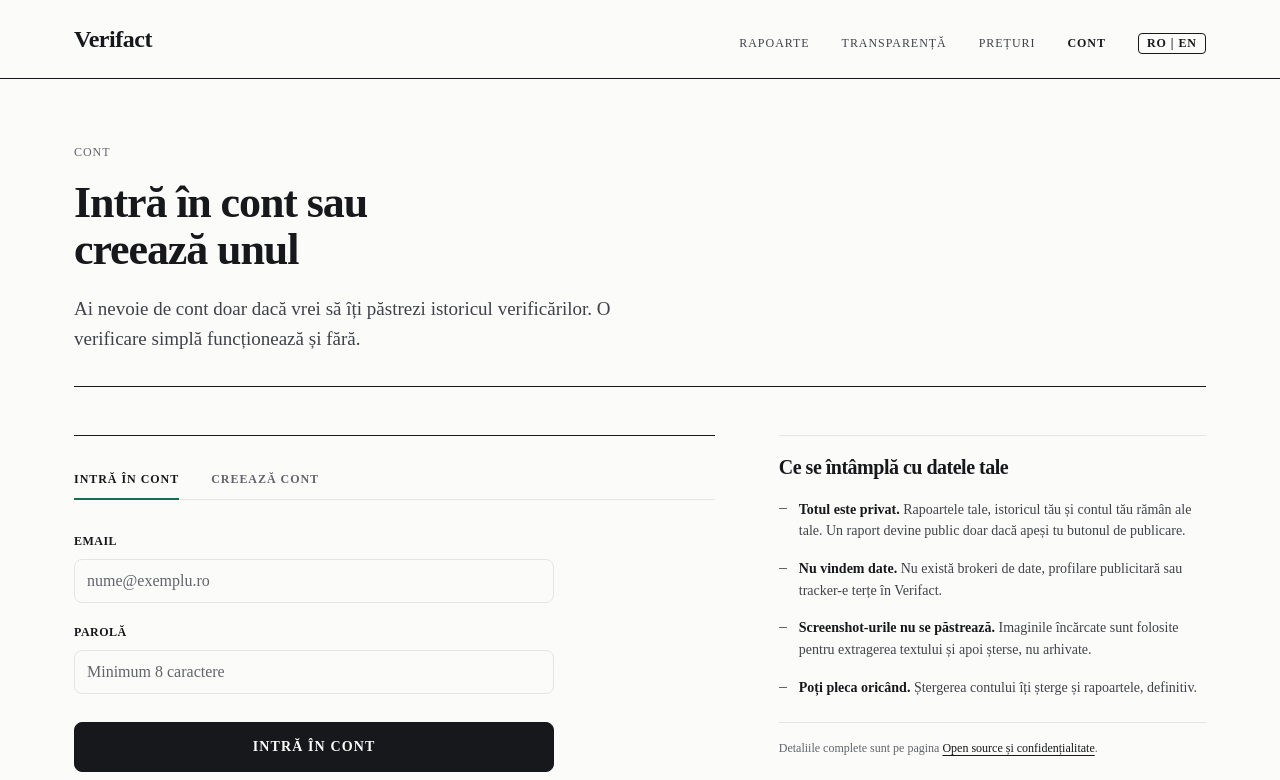
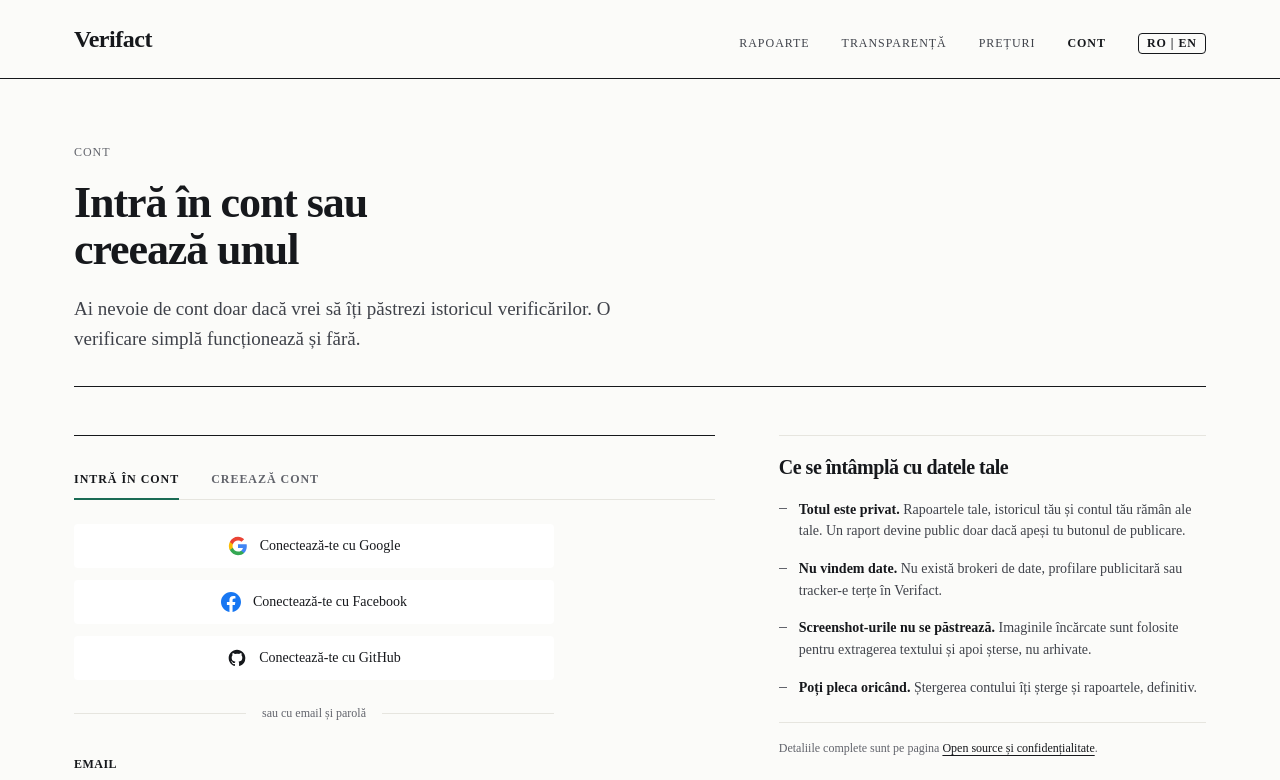
Before and after one commit to Seby2005/Verifact, a Next.js app: page /cont in a window 1280 px wide. Shown: the top 780 px of the page. Built offline with nearby package versions, Linux system fonts and the light colour scheme; no server answers.

Commit message:
feat: adauga autentificare OAuth prin Google, Facebook si GitHub

```diff
--- a/src/components/auth/AuthPanel/AuthPanel.module.css
+++ b/src/components/auth/AuthPanel/AuthPanel.module.css
@@ -110,3 +110,66 @@
   gap: var(--space-4);
   margin-top: var(--space-6);
 }
+
+/* Social Authentication ---------------------------------------------------- */
+
+.socialButtons {
+  display: flex;
+  flex-direction: column;
+  gap: var(--space-3);
+  margin-top: var(--space-6);
+  max-width: 30rem;
+}
+
+.socialButton {
+  display: inline-flex;
+  align-items: center;
+  justify-content: center;
+  gap: var(--space-3);
+  width: 100%;
+  padding: var(--space-3) var(--space-4);
+  font-family: var(--font-family-sans);
+  font-size: var(--font-size-body-sm);
+  font-weight: var(--font-weight-medium);
+  color: var(--color-ink);
+  background-color: var(--color-surface);
+  border: var(--border-width-standard) solid var(--color-rule-hairline);
+  border-radius: var(--border-radius-button, 4px);
+  cursor: pointer;
+  transition: background-color 0.15s ease, border-color 0.15s ease;
+}
+
+.socialButton:hover {
+  background-color: var(--color-surface-hover, #f8f9fa);
+  border-color: var(--color-rule);
+}
+
+.socialButton:focus-visible {
+  outline: 2px solid var(--color-accent);
+  outline-offset: 2px;
+}
+
+.socialIcon {
+  width: 1.25rem;
+  height: 1.25rem;
+  flex-shrink: 0;
+}
+
+.socialDivider {
+  display: flex;
+  align-items: center;
+  gap: var(--space-4);
+  margin-top: var(--space-6);
+  max-width: 30rem;
+  font-size: var(--font-size-caption);
+  color: var(--color-ink-muted);
+  text-transform: lowercase;
+}
+
+.socialDivider::before,
+.socialDivider::after {
+  content: '';
+  flex: 1;
+  height: 1px;
+  background-color: var(--color-rule-hairline);
+}
--- a/src/components/auth/AuthPanel/index.tsx
+++ b/src/components/auth/AuthPanel/index.tsx
@@ -66,6 +66,23 @@
   const handleModeChange = (next: Mode) => {
     setMode(next);
     setStatus({ state: 'idle' });
+  };
+
+  const handleOAuthSignIn = async (provider: 'google' | 'facebook' | 'github') => {
+    setStatus({ state: 'loading' });
+    try {
+      const supabase = createClient();
+      const { error } = await supabase.auth.signInWithOAuth({
+        provider,
+        options: {
+          redirectTo: `${window.location.origin}/api/auth/callback`,
+        },
+      });
+      if (error) throw error;
+    } catch (err) {
+      const message = err instanceof Error ? err.message : t('auth.form.errorGeneric');
+      setStatus({ state: 'error', message });
+    }
   };
 
   const handleSubmit = async (e: React.FormEvent) => {
@@ -228,6 +245,64 @@
 
       <Tabs items={modes} value={mode} onChange={handleModeChange} ariaLabel={t('auth.tabs.ariaLabel')} />
 
+      {/* Social Logins */}
+      <div className={styles.socialButtons}>
+        <button
+          type="button"
+          className={styles.socialButton}
+          onClick={() => handleOAuthSignIn('google')}
+          aria-label={t('auth.form.socialGoogle')}
+        >
+          <svg className={styles.socialIcon} viewBox="0 0 24 24">
+            <path
+              fill="#4285F4"
+              d="M22.56 12.25c0-.78-.07-1.53-.2-2.25H12v4.26h5.92c-.26 1.37-1.04 2.53-2.21 3.31v2.77h3.57c2.08-1.92 3.28-4.74 3.28-8.09z"
+            />
+            <path
+              fill="#34A853"
+              d="M12 23c2.97 0 5.46-.98 7.28-2.66l-3.57-2.77c-.98.66-2.23 1.06-3.71 1.06-2.86 0-5.29-1.93-6.16-4.53H2.18v2.84C3.99 20.53 7.7 23 12 23z"
+            />
+            <path
+              fill="#FBBC05"
+              d="M5.84 14.09c-.22-.66-.35-1.36-.35-2.09s.13-1.43.35-2.09V7.06H2.18C1.43 8.55 1 10.22 1 12s.43 3.45 1.18 4.94l2.85-2.22.81-.63z"
+            />
+            <path
+              fill="#EA4335"
+              d="M12 5.38c1.62 0 3.06.56 4.21 1.64l3.15-3.15C17.45 2.09 14.97 1 12 1 7.7 1 3.99 3.47 2.18 7.06l3.66 2.84c.87-2.6 3.3-4.52 6.16-4.52z"
+            />
+          </svg>
+          <span>{t('auth.form.socialGoogle')}</span>
+        </button>
+
+        <button
+          type="button"
+          className={styles.socialButton}
+          onClick={() => handleOAuthSignIn('facebook')}
+          aria-label={t('auth.form.socialFacebook')}
+        >
+          <svg className={styles.socialIcon} viewBox="0 0 24 24" fill="#1877F2">
+            <path d="M24 12.073c0-6.627-5.373-12-12-12s-12 5.373-12 12c0 5.99 4.388 10.954 10.125 11.854v-8.385H7.078v-3.47h3.047V9.43c0-3.007 1.792-4.669 4.533-4.669 1.312 0 2.686.235 2.686.235v2.953H15.83c-1.491 0-1.956.925-1.956 1.874v2.25h3.328l-.532 3.47h-2.796v8.385C19.612 23.027 24 18.062 24 12.073z" />
+          </svg>
+          <span>{t('auth.form.socialFacebook')}</span>
+        </button>
+
+        <button
+          type="button"
+          className={styles.socialButton}
+          onClick={() => handleOAuthSignIn('github')}
+          aria-label={t('auth.form.socialGithub')}
+        >
+          <svg className={styles.socialIcon} viewBox="0 0 24 24" fill="currentColor">
+            <path fillRule="evenodd" clipRule="evenodd" d="M12 2C6.477 2 2 6.484 2 12.017c0 4.425 2.865 8.18 6.839 9.504.5.092.682-.217.682-.483 0-.237-.008-.868-.013-1.703-2.782.605-3.369-1.343-3.369-1.343-.454-1.158-1.11-1.466-1.11-1.466-.908-.62.069-.608.069-.608 1.003.07 1.53 1.032 1.53 1.032.892 1.53 2.341 1.088 2.91.832.092-.647.35-1.088.636-1.338-2.22-.253-4.555-1.113-4.555-4.951 0-1.093.39-1.988 1.029-2.688-.103-.253-.446-1.272.098-2.65 0 0 .84-.27 2.75 1.026A9.564 9.564 0 0112 6.844c.85.004 1.705.115 2.504.337 1.909-1.296 2.747-1.027 2.747-1.027.546 1.379.202 2.398.1 2.651.64.7 1.028 1.595 1.028 2.688 0 3.848-2.339 4.695-4.566 4.943.359.309.678.92.678 1.855 0 1.338-.012 2.419-.012 2.747 0 .268.18.58.688.482A10.019 10.019 0 0022 12.017C22 6.484 17.522 2 12 2z" />
+          </svg>
+          <span>{t('auth.form.socialGithub')}</span>
+        </button>
+      </div>
+
+      <div className={styles.socialDivider}>
+        <span>{t('auth.form.orDivider')}</span>
+      </div>
+
       <form
         className={styles.form}
         onSubmit={handleSubmit}
--- a/src/i18n/dictionaries/en.ts
+++ b/src/i18n/dictionaries/en.ts
@@ -214,6 +214,10 @@
       passwordHelperSignup: 'Choose a password with at least 8 characters.',
       submitLogin: 'Sign in',
       submitSignup: 'Create account',
+      socialGoogle: 'Continue with Google',
+      socialFacebook: 'Continue with Facebook',
+      socialGithub: 'Continue with GitHub',
+      orDivider: 'or use email and password',
       privacyNote:
         'Everything is private: your reports and history are not visible to anyone else and are never sold.',
       successSignup:
--- a/src/i18n/dictionaries/ro.ts
+++ b/src/i18n/dictionaries/ro.ts
@@ -212,6 +212,10 @@
       passwordHelperSignup: 'Alege o parolă de cel puțin 8 caractere.',
       submitLogin: 'Intră în cont',
       submitSignup: 'Creează cont',
+      socialGoogle: 'Conectează-te cu Google',
+      socialFacebook: 'Conectează-te cu Facebook',
+      socialGithub: 'Conectează-te cu GitHub',
+      orDivider: 'sau cu email și parolă',
       privacyNote:
         'Totul este privat: rapoartele și istoricul tău nu sunt vizibile pentru nimeni altcineva și nu sunt vândute mai departe.',
       successSignup:
```
Also changed, not shown: scratch/verify-live-keys.js (added, +112 -0 lines), src/app/api/auth/callback/route.ts (added, +19 -0 lines).
